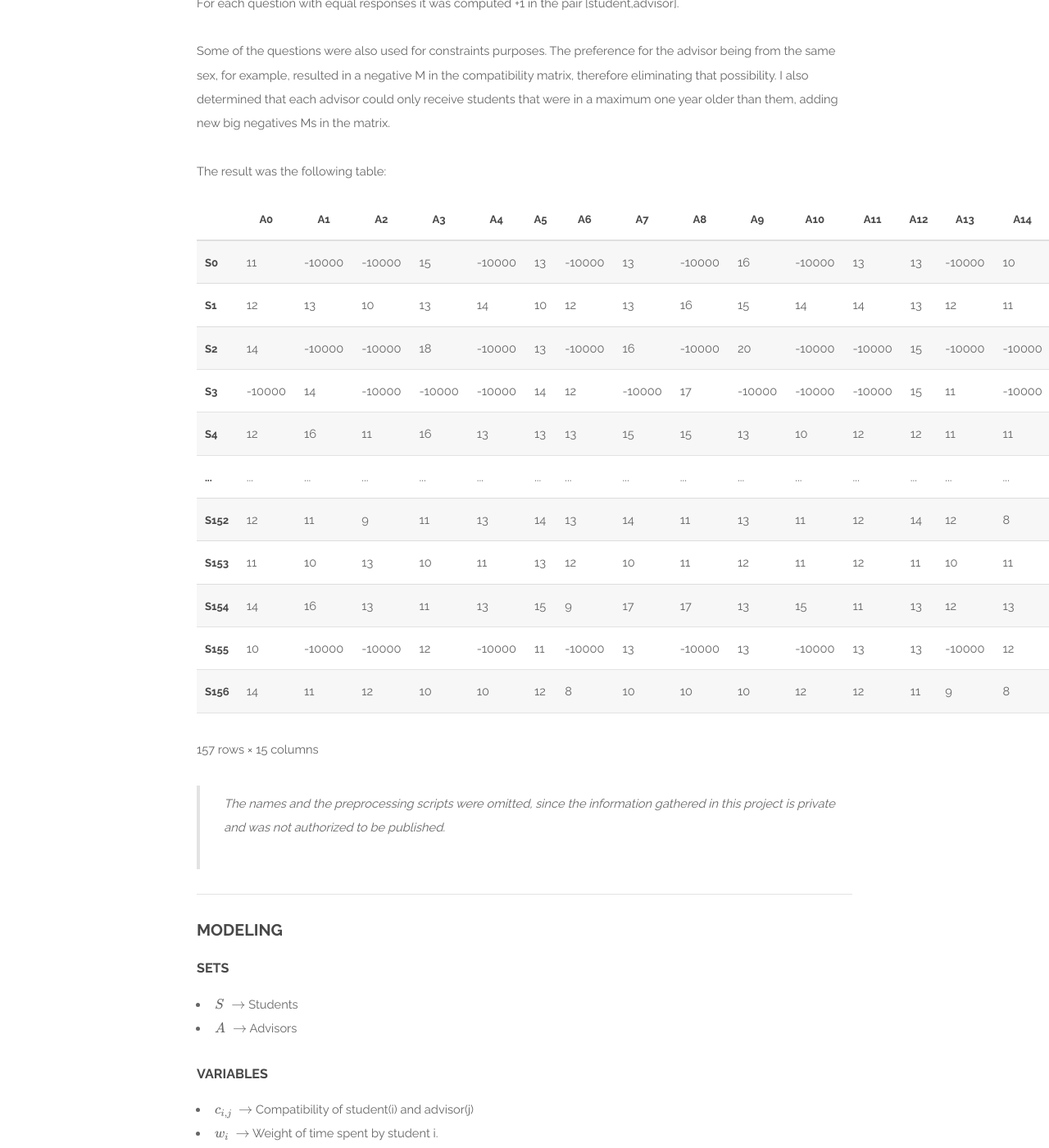
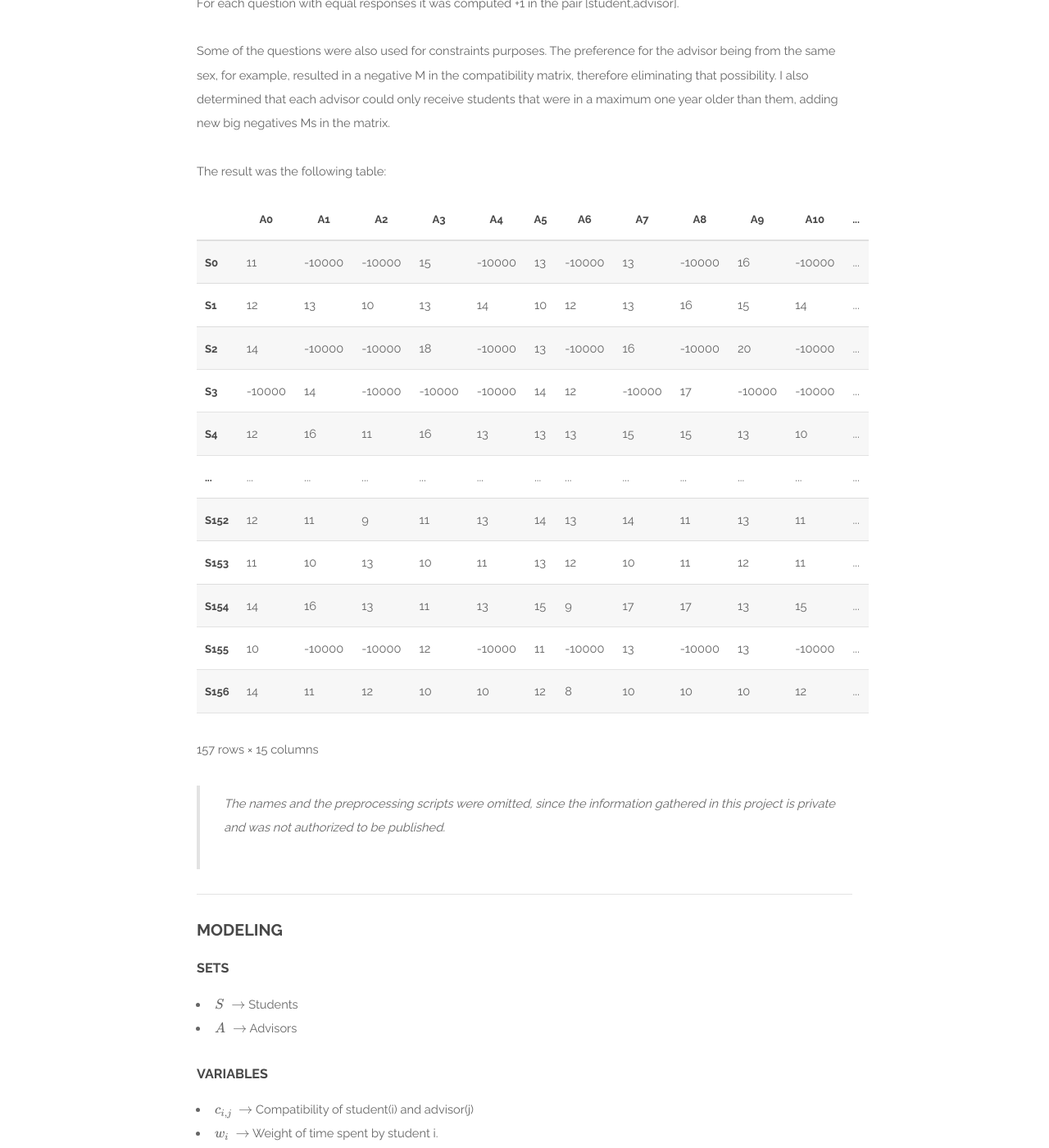
Before and after one commit to ItamarRocha/ItamarRocha.github.io, a Jekyll site: the page built from _posts/2020-08-06-Medway-Student-Allocation.md, in a window 1280 px wide and 1400 px high, scrolled down 3016 px. Shown: the whole window at 82% size. Built offline with Jekyll 4.4.1, drawn with Linux system fonts in a browser that asks for light colours; nearby versions of some CDN libraries; library files that are not in the unit come from our copies; formulas are drawn with MathJax 3.

Commit message:
table config

```diff
--- a/_posts/2020-08-06-Medway-Student-Allocation.md
+++ b/_posts/2020-08-06-Medway-Student-Allocation.md
@@ -113,10 +113,7 @@ The result was the following table:
       <th>A8</th>
       <th>A9</th>
       <th>A10</th>
-      <th>A11</th>
-      <th>A12</th>
-      <th>A13</th>
-      <th>A14</th>
+      <th>...</th>
     </tr>
   </thead>
   <tbody>
@@ -133,10 +130,7 @@ The result was the following table:
       <td>-10000</td>
       <td>16</td>
       <td>-10000</td>
-      <td>13</td>
-      <td>13</td>
-      <td>-10000</td>
-      <td>10</td>
+      <td>...</td>
     </tr>
     <tr>
       <th>S1</th>
@@ -151,10 +145,7 @@ The result was the following table:
       <td>16</td>
       <td>15</td>
       <td>14</td>
-      <td>14</td>
-      <td>13</td>
-      <td>12</td>
-      <td>11</td>
+      <td>...</td>
     </tr>
     <tr>
       <th>S2</th>
@@ -169,10 +160,7 @@ The result was the following table:
       <td>-10000</td>
       <td>20</td>
       <td>-10000</td>
-      <td>-10000</td>
-      <td>15</td>
-      <td>-10000</td>
-      <td>-10000</td>
+      <td>...</td>
     </tr>
     <tr>
       <th>S3</th>
@@ -187,10 +175,7 @@ The result was the following table:
       <td>17</td>
       <td>-10000</td>
       <td>-10000</td>
-      <td>-10000</td>
-      <td>15</td>
-      <td>11</td>
-      <td>-10000</td>
+      <td>...</td>
     </tr>
     <tr>
       <th>S4</th>
@@ -205,16 +190,10 @@ The result was the following table:
       <td>15</td>
       <td>13</td>
       <td>10</td>
-      <td>12</td>
-      <td>12</td>
-      <td>11</td>
-      <td>11</td>
+      <td>...</td>
     </tr>
     <tr>
       <th>...</th>
-      <td>...</td>
-      <td>...</td>
-      <td>...</td>
       <td>...</td>
       <td>...</td>
       <td>...</td>
@@ -241,10 +220,7 @@ The result was the following table:
       <td>11</td>
       <td>13</td>
       <td>11</td>
-      <td>12</td>
-      <td>14</td>
-      <td>12</td>
-      <td>8</td>
+      <td>...</td>
     </tr>
     <tr>
       <th>S153</th>
@@ -259,10 +235,7 @@ The result was the following table:
       <td>11</td>
       <td>12</td>
       <td>11</td>
-      <td>12</td>
-      <td>11</td>
-      <td>10</td>
-      <td>11</td>
+      <td>...</td>
     </tr>
     <tr>
       <th>S154</th>
@@ -277,10 +250,7 @@ The result was the following table:
       <td>17</td>
       <td>13</td>
       <td>15</td>
-      <td>11</td>
-      <td>13</td>
-      <td>12</td>
-      <td>13</td>
+      <td>...</td>
     </tr>
     <tr>
       <th>S155</th>
@@ -295,10 +265,7 @@ The result was the following table:
       <td>-10000</td>
       <td>13</td>
       <td>-10000</td>
-      <td>13</td>
-      <td>13</td>
-      <td>-10000</td>
-      <td>12</td>
+      <td>...</td>
     </tr>
     <tr>
       <th>S156</th>
@@ -313,10 +280,7 @@ The result was the following table:
       <td>10</td>
       <td>10</td>
       <td>12</td>
-      <td>12</td>
-      <td>11</td>
-      <td>9</td>
-      <td>8</td>
+      <td>...</td>
     </tr>
   </tbody>
 </table>
@@ -353,6 +317,7 @@ where x is a boolean 2D array that tells if a student(i) is allocated with an ad
 
 #### Objective Function
 Our goal is to maximize the total compatibility. With that said, our objective function is:
+
 $$
 \sum_{i \in S} \sum_{j \in A} x_{i,j} * c_{i,j}
 $$
@@ -360,20 +325,25 @@ $$
 #### Constraints
 
 1. **Each student must have only one advisor**
+
 $$
 \sum_{j \in A} x_{i,j} = 1 \ , \ \forall i \ \in S
 $$
 
 2. **Limiting the number of students per advisor**
+
 $$
 \sum_{i \in S} x_{i,j} + f_{j} = N \ , \forall j \ \in A
 $$
+
 * The ideal case would be that all the advisors have the same number of students. However, is not always possible since the division may not result in an integer. The solution is to set a small interval {N-1,N+1}.
 
 3. **Limiting the time spent by each advisor**
+
 $$
 \sum_{i \in S} x_{i,j}*w_i + t_j = T \ , \forall j \ \in A
 $$
+
 * Just like the previous constraint, we also may have to change this constraint to two different ones, bounding it to an interval.
 <hr>
 ### Results and Comparisons
```
